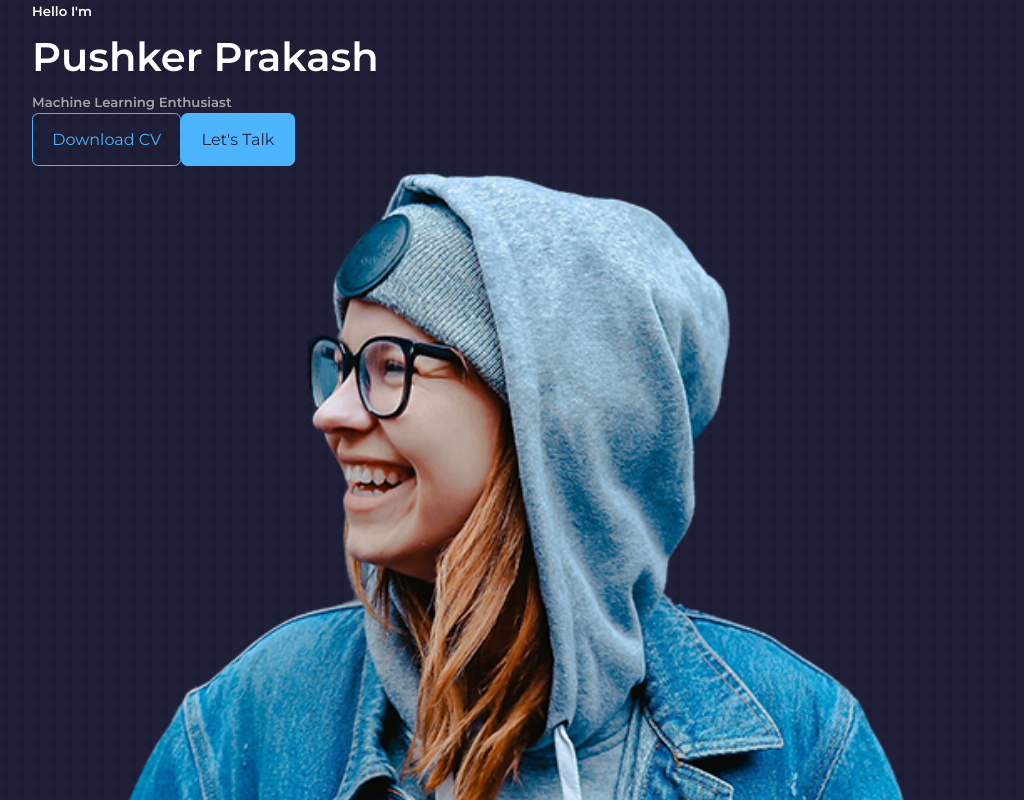
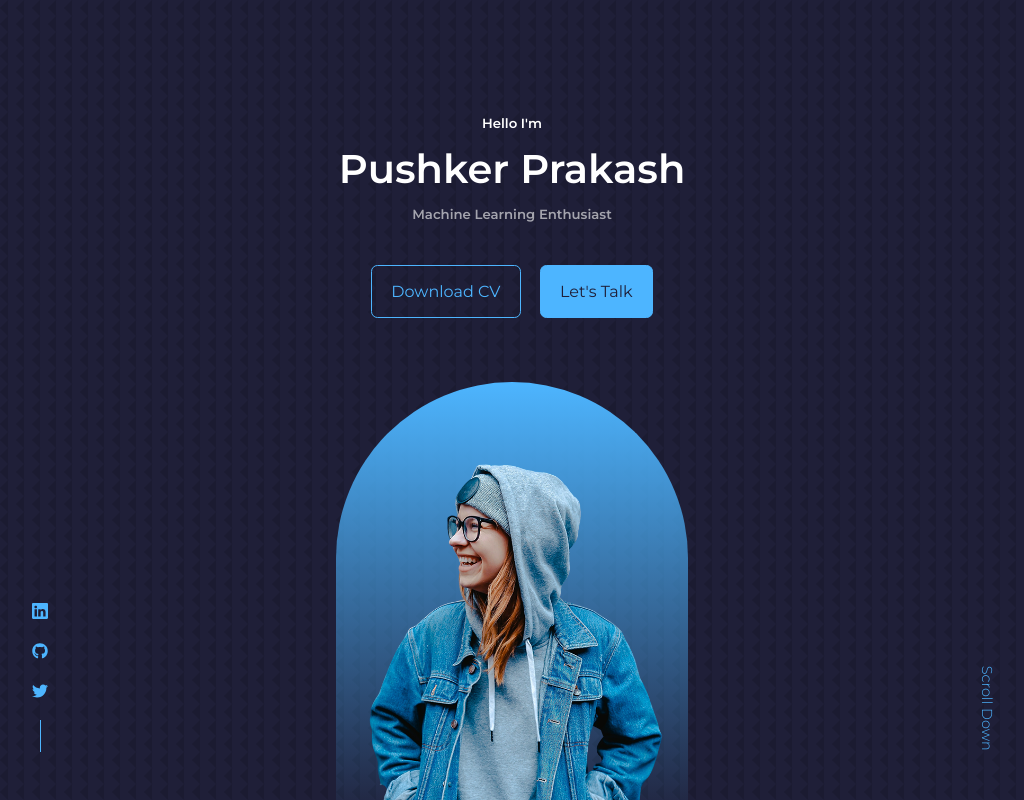
Before and after one commit to rangercoder/Portfolio-Website, a React (Create React App) app: page / in a window 1280 px wide. Shown: the top 800 px of the page, without its empty margins (128-1152 px from the left). Built offline with nearby package versions, Linux system fonts and the light colour scheme; the HTML template or start-up script is replaced by a standard one.

Commit message:
Header Complete

```diff
--- a/package.json
+++ b/package.json
@@ -9,6 +9,7 @@
     "prompt-sync": "^4.2.0",
     "react": "^18.2.0",
     "react-dom": "^18.2.0",
+    "react-icons": "^4.6.0",
     "react-scripts": "5.0.1",
     "web-vitals": "^2.1.4"
   },
--- a/src/components/header/Header.jsx
+++ b/src/components/header/Header.jsx
@@ -2,6 +2,7 @@
 import './header.css'
 import CTA from './CTA'
 import ME from'../../Assets/me.png'
+import HeaderSocials from './HeaderSocials'
 
 const header = () => {
   return (
@@ -11,7 +12,7 @@
       <h1>Pushker Prakash</h1>
       <h5 className="text-light">Machine Learning Enthusiast</h5>
       <CTA/>
-
+      <HeaderSocials/>
 
       <div className="me">
        <img src={ME} alt="me" />
--- /dev/null
+++ b/src/components/header/HeaderSocials.jsx
@@ -0,0 +1,17 @@
+import React from 'react'
+import {BsLinkedin} from 'react-icons/bs'
+import {FaGithub} from 'react-icons/fa'
+import {FaTwitter} from 'react-icons/fa'
+
+const HeaderSocials = () => {
+  return (
+    <div className='header__socials'>
+        <a href="https://linkedin.com" target="_blank"><BsLinkedin/></a>
+        <a href="https://github.com" target="_blank"><FaGithub/></a>
+        <a href="https://twitter.com" target="_blank"><FaTwitter/></a>
+
+    </div>
+  )
+}
+
+export default HeaderSocials
--- a/src/components/header/header.css
+++ b/src/components/header/header.css
@@ -0,0 +1,78 @@
+header{
+    height: 100vh;
+    padding-top: 7rem;
+    overflow: hidden;
+}
+
+.header_container{
+    text-align: center;
+    height: 100%;
+    position: relative;
+}
+
+/* <<<<<<<<CTA>>>>>>>> */
+.cta {
+    margin-top: 2.5rem;
+    display: flex ;
+    gap: 1.2rem;
+    justify-content:center;
+}
+
+/* <<<<<<<<Header Socials>>>>>>>> */
+
+.header__socials{
+    display: flex;
+    flex-direction: column;
+    align-items: center;
+    gap: 0.8rem;
+    position: absolute;
+    left: 0;
+    bottom: 3rem ;
+}
+
+.header__socials::after{
+    content: "";
+    width: 1px;
+    height: 2rem ;
+    background: var(--color-primary);
+}
+
+/* <<<<<<<<ME>>>>>>>> */
+.me{
+    background: linear-gradient(var(--color-primary),transparent) ;
+    width: 22rem;
+    height: 28rem;
+    position: absolute;
+    left: calc(50% - 11rem);
+    margin-top: 4rem;
+    border-radius: 12rem 12rem 0 0;
+    overflow: hidden;
+    padding: 5rem 1.5rem 1.5rem 1.5rem;
+}
+
+/* <<<<<<<<<<<SCROLL DOWN>>>>>>>>>>> */
+.scroll_down{
+    position: absolute;
+    right: -2.3rem;
+    bottom: 5rem;
+    transform: rotate(90deg);
+    font-weight: 300;
+    font-size: 0.9rem;
+
+}
+/* <<<<<< MEDIA QUESRIES(MEDIUM DEVICES) >>>>>>>*/
+@media screen and (max-width: 1024px){
+    header {
+        height: 68vh;
+    }
+}
+
+/* <<<<<< MEDIA QUESRIES(SMALL DEVICES) >>>>>>>*/
+@media screen and (max-width: 600px){
+    header {
+        height: 100vh;
+    }
+    .header__socials,.scroll_down{
+        display: none;
+    }
+}
```
Also changed, not shown: 1 other file (tests, documents, lock files or other folders).
